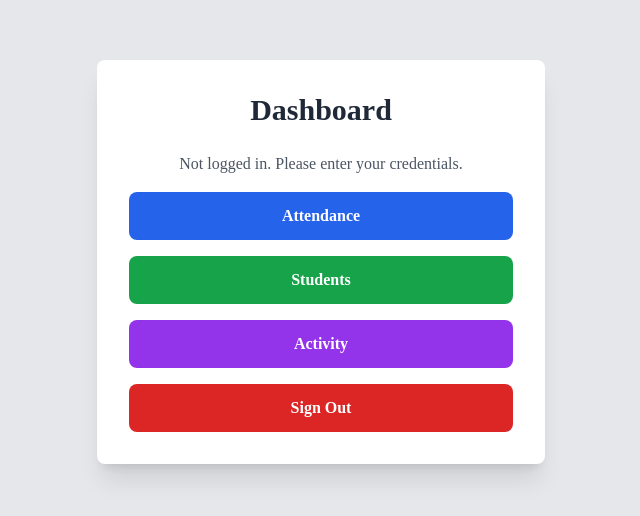
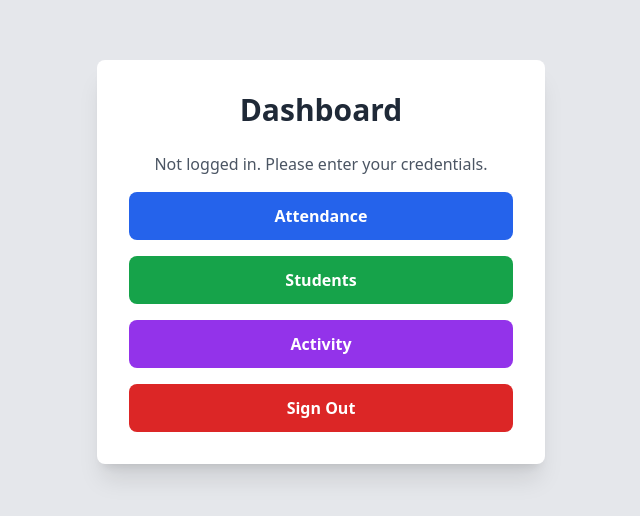
Before and after one commit to MIBAHNAF/attendance-system, a Next.js app: page /dashboard in a window 1280 px wide. Shown: the part 138-654 px from the top of the page, without its empty margins (319-959 px from the left). Built offline with nearby package versions, Linux system fonts and the light colour scheme.

Commit message:
progress

```diff
--- a/app/dashboard/page.tsx
+++ b/app/dashboard/page.tsx
@@ -1,7 +1,8 @@
 "use client";
 
 import { useRouter } from "next/navigation";
-import { useState, useEffect } from "react"; // ✅ Removed unused 'supabase'
+import { useState, useEffect } from "react";
+import supabase from "../../lib/supabase";
 
 export default function Dashboard() {
     const router = useRouter();
--- a/tailwind.config.js
+++ b/tailwind.config.js
@@ -5,13 +5,9 @@ module.exports = {
     "./pages/**/*.{js,ts,jsx,tsx}",
     "./components/**/*.{js,ts,jsx,tsx}",
   ],
+  darkMode: "class",
   theme: {
-    extend: {
-      fontFamily: {
-        sans: "var(--font-geist-sans), sans-serif",
-        mono: "var(--font-geist-mono), monospace",
-      },
-    },
+    extend: {},
   },
   plugins: [],
 };
```
